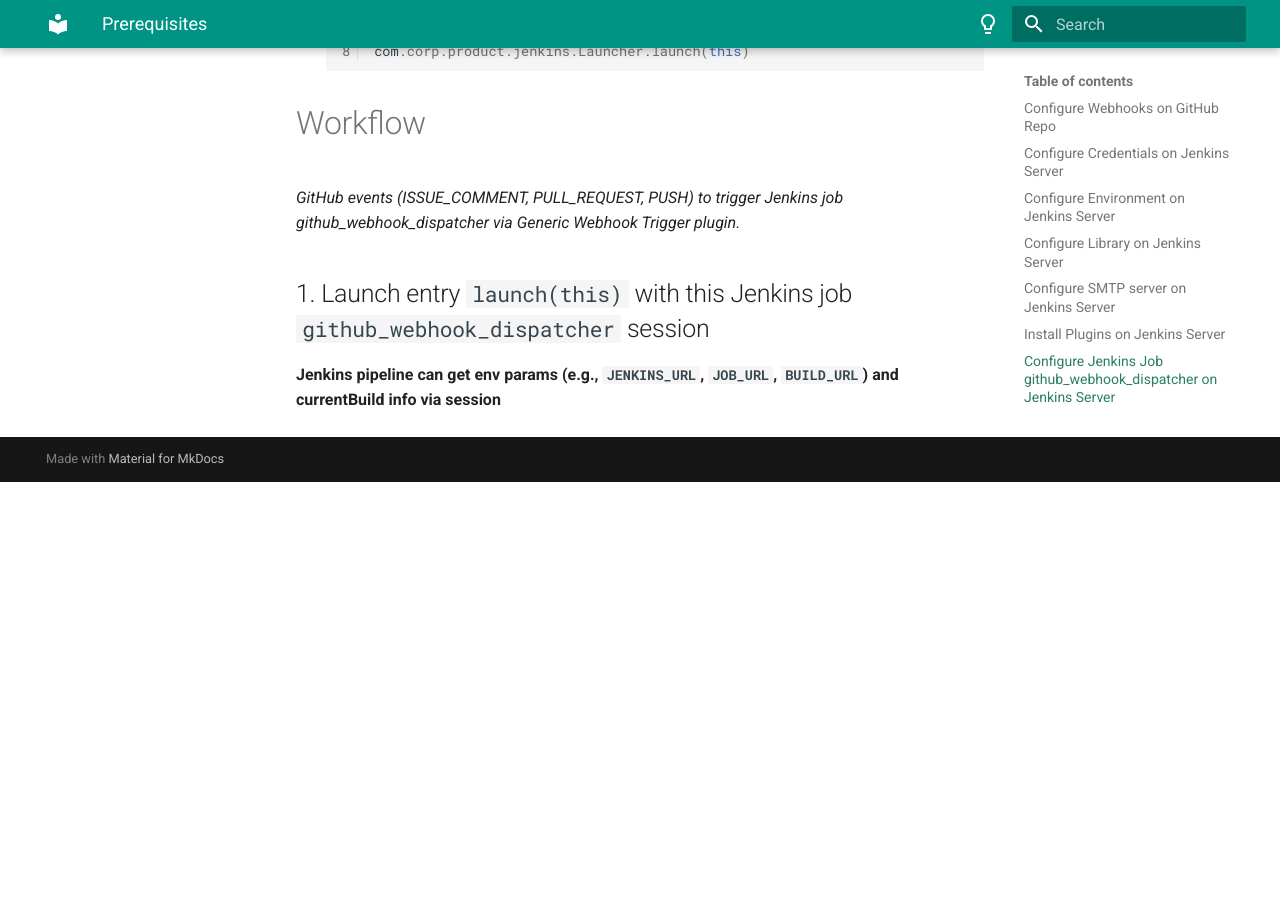
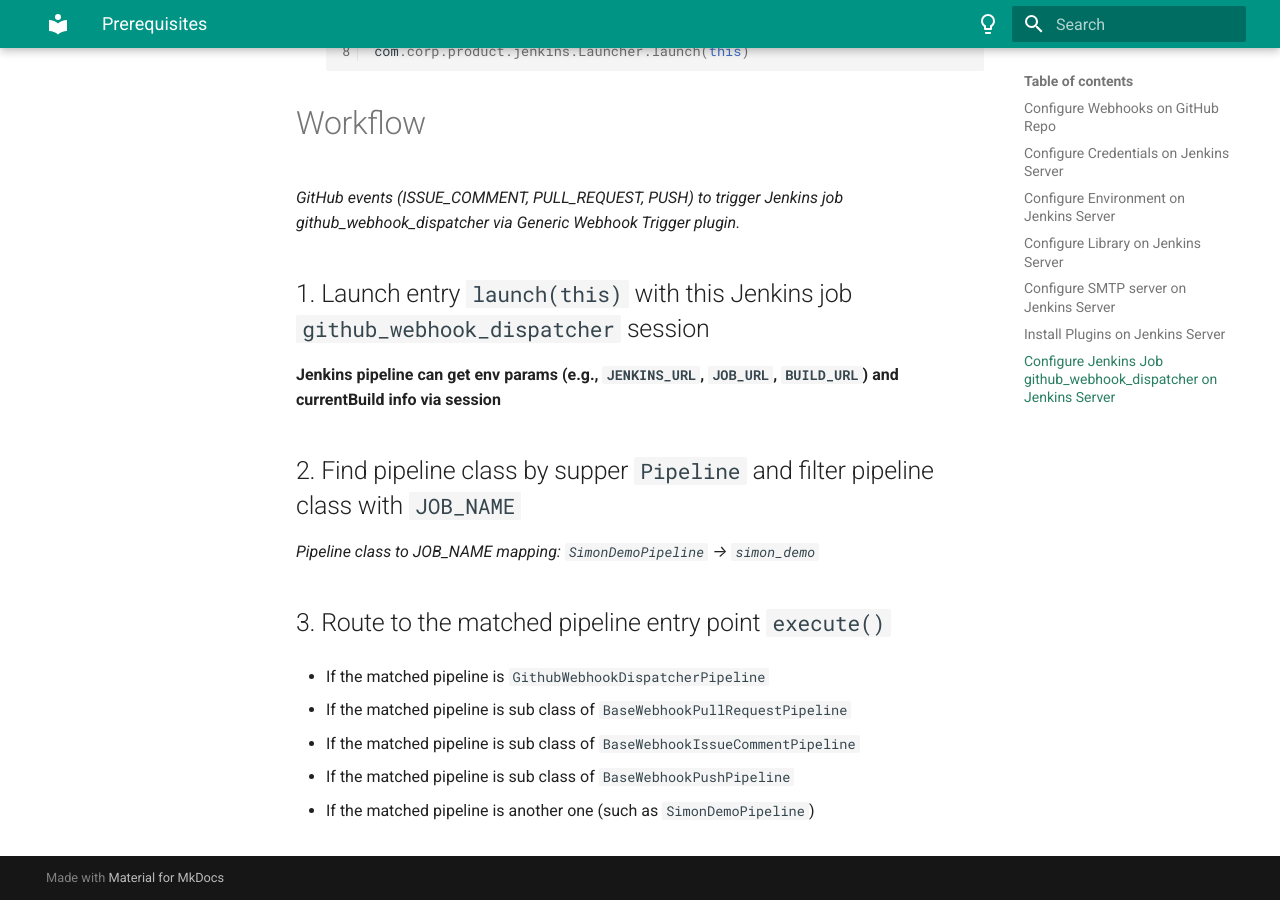
Before and after one commit to zhouushe/notes, an MkDocs documentation site: the page built from docs/jenkins_pipeline_framework.md, in a window 1280 px wide and 900 px high, scrolled down 2463 px. Built offline with MkDocs 1.6.1 and Material for MkDocs 9.7.7, drawn with Linux system fonts in a browser that asks for light colours; before the commit the page ends 2945 px from its top, so only the background shows below that.

Commit message:
Update and rename jenkins_pipeline.md to jenkins_pipeline_framework.md

```diff
--- a/docs/jenkins_pipeline.md
+++ b/docs/jenkins_pipeline_framework.md
@@ -100,3 +100,17 @@ _GitHub events (ISSUE_COMMENT, PULL_REQUEST, PUSH) to trigger Jenkins job github
 
 ## 1. Launch entry `launch(this)` with this Jenkins job `github_webhook_dispatcher` session
 **Jenkins pipeline can get env params (e.g., `JENKINS_URL`, `JOB_URL`, `BUILD_URL`) and currentBuild info via session**
+
+## 2. Find pipeline class by supper `Pipeline` and filter pipeline class with `JOB_NAME`
+_Pipeline class to JOB_NAME mapping: `SimonDemoPipeline` → `simon_demo`_
+
+## 3. Route to the matched pipeline entry point `execute()`
+- If the matched pipeline is `GithubWebhookDispatcherPipeline`
+
+- If the matched pipeline is sub class of `BaseWebhookPullRequestPipeline`
+
+- If the matched pipeline is sub class of `BaseWebhookIssueCommentPipeline`
+
+- If the matched pipeline is sub class of `BaseWebhookPushPipeline`
+
+- If the matched pipeline is another one (such as `SimonDemoPipeline`)
```
